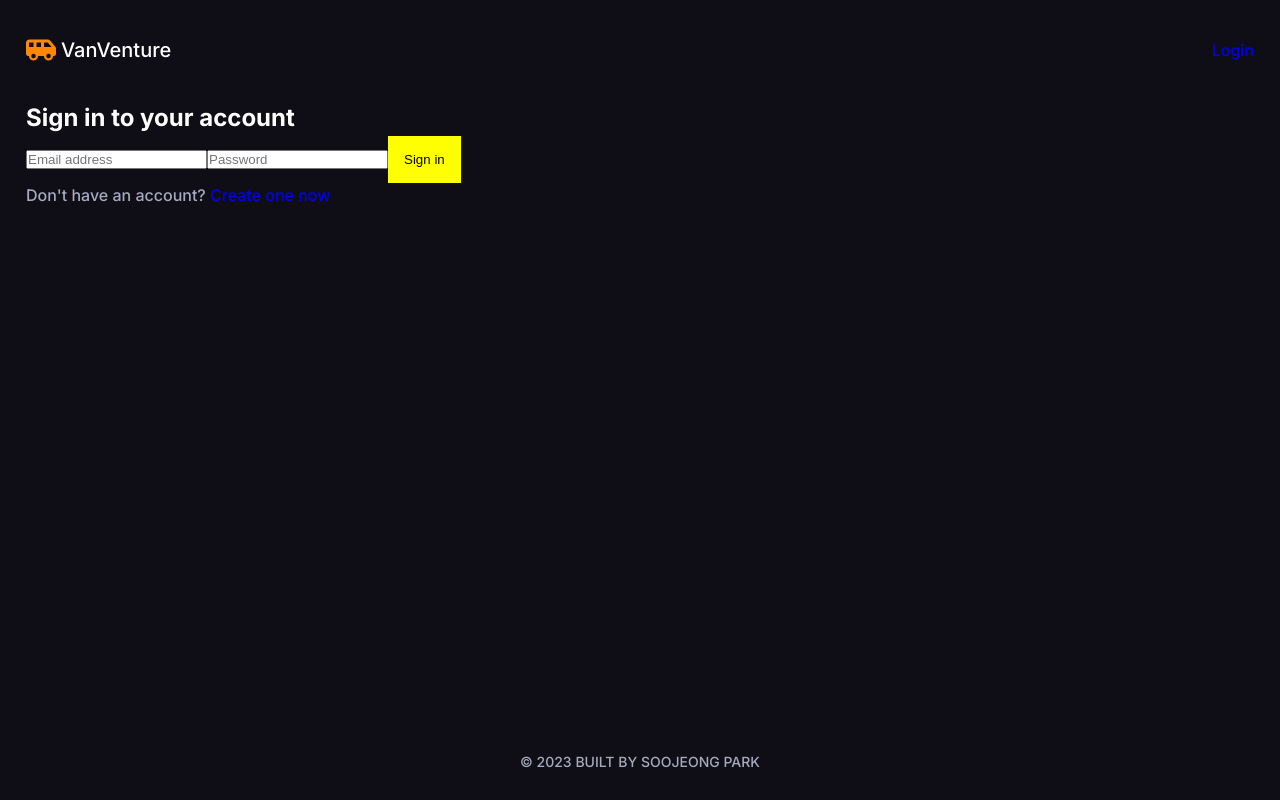
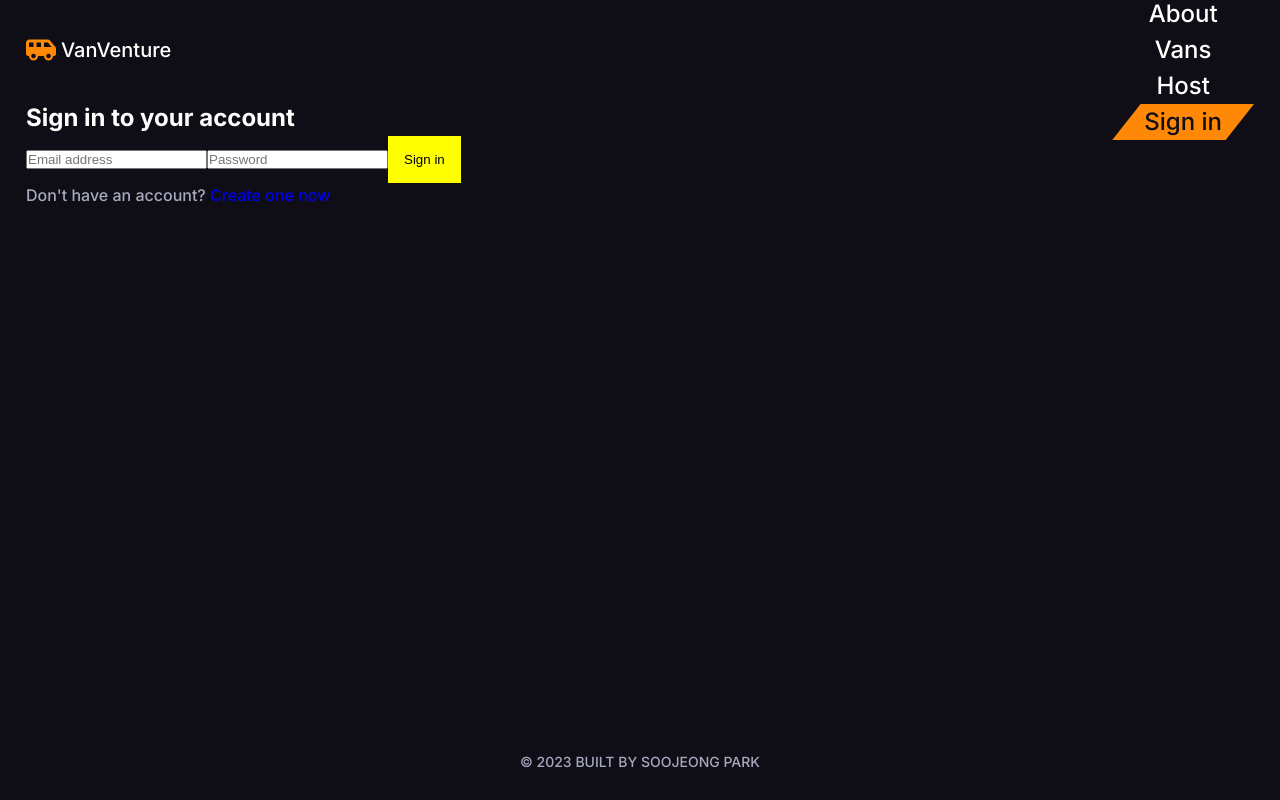
Before and after one commit to soojeong-park-ca/nomad-wheels, a React (Vite) app: page /login in a window 1280 px wide. Built offline with nearby package versions, Linux system fonts and the light colour scheme.

Commit message:
take out naviigation link parts out from mobile nav and reuse it

```diff
--- a/src/App.jsx
+++ b/src/App.jsx
@@ -18,7 +18,6 @@ import ProtectedLayout from "./layout/ProtectedLayout";
 import Dashboard, { loader as dashboardLoader } from "./pages/Host/Dashboard";
 
 import Error from "./components/Error";
-import { publishEvent } from "./utils/eventListeners";
 
 // import { requireAuth } from "./utils/requireAuth";
 
--- a/src/components/Header.jsx
+++ b/src/components/Header.jsx
@@ -47,20 +47,8 @@ export default function Header() {
     publishEvent("login", { key, newValue });
   };
 
-  const displayMobileNav = (
+  const navigationElements = (
     <>
-      <button className="mobile-nav-btn" onClick={navToggleHandler}>
-        {!navOpen ? (
-          <i className="fa-solid fa-bars menu-icon"></i>
-        ) : (
-          <i className="fa-solid fa-xmark menu-icon"></i>
-        )}
-      </button>
-      <nav
-        className={`mobile-nav ${
-          navOpen ? "mobile-nav--open" : "mobile-nav--closed"
-        }`}
-      >
       <NavLink
         className={({ isActive }) =>
           isActive
@@ -130,14 +118,30 @@ export default function Header() {
           <div>Sign out</div>
         </Link>
       )}
+    </>
+  );
+
+  const displayMobileNav = (
+    <>
+      <button className="mobile-nav-btn" onClick={navToggleHandler}>
+        {!navOpen ? (
+          <i className="fa-solid fa-bars menu-icon"></i>
+        ) : (
+          <i className="fa-solid fa-xmark menu-icon"></i>
+        )}
+      </button>
+      <nav
+        className={`mobile-nav ${
+          navOpen ? "mobile-nav--open" : "mobile-nav--closed"
+        }`}
+      >
+        {navigationElements}
       </nav>
     </>
   );
 
   const displayDesktopNav = (
-    <nav className="desktop-nav">
-      <NavLink to="/login">Login</NavLink>
-    </nav>
+    <nav className="desktop-nav">{navigationElements}</nav>
   );
 
   return (
--- a/src/pages/Login.jsx
+++ b/src/pages/Login.jsx
@@ -8,6 +8,8 @@ import {
 
 import { loginUser } from "../api";
 import { publishEvent } from "../utils/eventListeners";
+
+let fetchedUserData;
 
 export function loader({ request }) {
   const url = new URL(request.url);
@@ -25,7 +27,8 @@ export async function action({ request }) {
   // console.log("pathname: ", pathname);
 
   try {
-    const userData = await loginUser({ email, password });
+    fetchedUserData = await loginUser({ email, password });
+    console.log(fetchedUserData);
     const key = "loggedin";
     const newValue = JSON.stringify(true);
 
```
Lines whose indentation alone changed are shown as unchanged.
